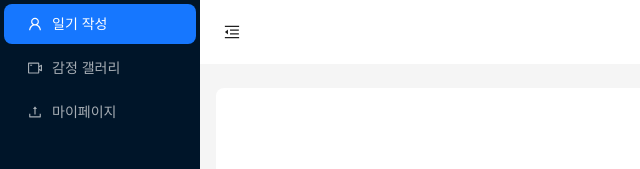
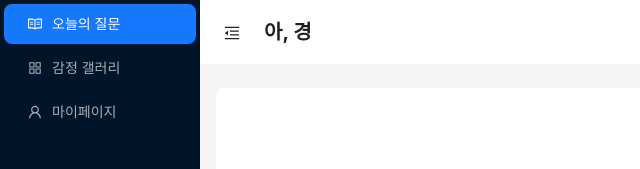
Before and after one commit to Cha-Junyoung/KU-hackathon-2024-front, a React (Create React App) app: page /main in a window 1280 px wide. Shown: the top 169 px of the page, without its empty margins (0-640 px from the left). Built offline with nearby package versions, Linux system fonts and the light colour scheme.

Commit message:
fix : 디자인 수정

```diff
--- a/src/asset/style/diary_view.css
+++ b/src/asset/style/diary_view.css
@@ -11,6 +11,6 @@
   flex-direction: row;
   justify-content: space-between;
   gap: 20px;
-  margin-bottom: 100px;
+  margin-bottom: 50px;
   height: 400px;
 }
--- a/src/asset/style/main.css
+++ b/src/asset/style/main.css
@@ -15,6 +15,8 @@ html, body, #root {
   /*align-items: center;*/
   width: 100vw; /* 전체 뷰포트 너비 */
   height: 100vh; /* 전체 뷰포트 높이 */
+  overflow-x: hidden;
+  overflow-y: hidden;
   /*background-color: lightblue;*/
 }
 
--- a/src/page/DiaryPage.tsx
+++ b/src/page/DiaryPage.tsx
@@ -34,9 +34,9 @@ const DiaryPage = () => {
         day: now.date().toString(),
       }
       const res = await API.get("/statistics/day", {params});
-      const {imageUrl, text} = res.data;
+      const {image, text} = res.data;
       setText(text)
-      setImageUrl(imageUrl)
+      setImageUrl(image)
       setMode("view")
 
     } catch (e: any) {
--- a/src/page/LoginPage.tsx
+++ b/src/page/LoginPage.tsx
@@ -34,7 +34,7 @@ const LoginPage = () => {
       <>
         <div className="login-container">
           <div className="title">
-            그대로
+            그대들
           </div>
           <div className="input-container">
             <span className="title">Email</span>
--- a/src/page/MainPage.tsx
+++ b/src/page/MainPage.tsx
@@ -2,23 +2,22 @@ import React, {useState} from 'react';
 import {
   MenuFoldOutlined,
   MenuUnfoldOutlined,
-  UploadOutlined,
+  ReadOutlined,
   UserOutlined,
-  VideoCameraOutlined,
+  AppstoreOutlined,
 } from '@ant-design/icons';
 import {Button, Layout, Menu, theme} from "antd";
 import {Route, Routes, useNavigate} from "react-router-dom";
 import DiaryPage from "./DiaryPage";
 import MyProfilePage from "./MyProfilePage";
 import GalleryPage from "./GalleryPage";
-import DiaryViewPage from "./DiaryViewPage";
-import {useRecoilState, useRecoilValue} from "recoil";
+import {useRecoilState} from "recoil";
 import menuAtom from "../recoil/menu";
 
 const {Header, Sider, Content} = Layout;
 
 
-const MainPage = () =>  {
+const MainPage = () => {
   const [collapsed, setCollapsed] = useState(false);
   const {
     token: {colorBgContainer, borderRadiusLG},
@@ -26,35 +25,35 @@ const MainPage = () =>  {
 
   const [menu, setMenu] = useRecoilState(menuAtom);
 
-  const navigate= useNavigate();
+  const navigate = useNavigate();
 
   const menuList = [
     {
       key: '1',
-      icon: <UserOutlined/>,
-      label: '일기 작성',
+      icon: <ReadOutlined/>,
+      label: '오늘의 질문',
       onClick: () => {
         navigate("/main/diary")
-        setMenu({id:"1"})
+        setMenu({id: "1"})
 
       }
     },
     {
       key: '2',
-      icon: <VideoCameraOutlined/>,
+      icon: <AppstoreOutlined />,
       label: '감정 갤러리',
       onClick: () => {
         navigate("/main/gallery")
-        setMenu({id:"2"})
+        setMenu({id: "2"})
       }
     },
     {
       key: '3',
-      icon: <UploadOutlined/>,
+      icon: <UserOutlined/>,
       label: '마이페이지',
       onClick: () => {
         navigate("/main/my-profile")
-        setMenu({id:"3"})
+        setMenu({id: "3"})
       }
     },
   ]
@@ -86,6 +85,7 @@ const MainPage = () =>  {
                   height: 64,
                 }}
             />
+            <span style={{fontSize: "20px", fontWeight: "bold"}}>아, 경</span>
           </Header>
           <Content
               style={{
@@ -98,10 +98,10 @@ const MainPage = () =>  {
               }}
           >
             <Routes>
-              <Route path="/diary" element={<DiaryPage />}></Route>
+              <Route path="/diary" element={<DiaryPage/>}></Route>
               {/*<Route path="/diary/view" element={<DiaryViewPage />}></Route>*/}
-              <Route path="/my-profile" element={<MyProfilePage />}></Route>
-              <Route path="/gallery" element={<GalleryPage />}></Route>
+              <Route path="/my-profile" element={<MyProfilePage/>}></Route>
+              <Route path="/gallery" element={<GalleryPage/>}></Route>
             </Routes>
           </Content>
         </Layout>
```
